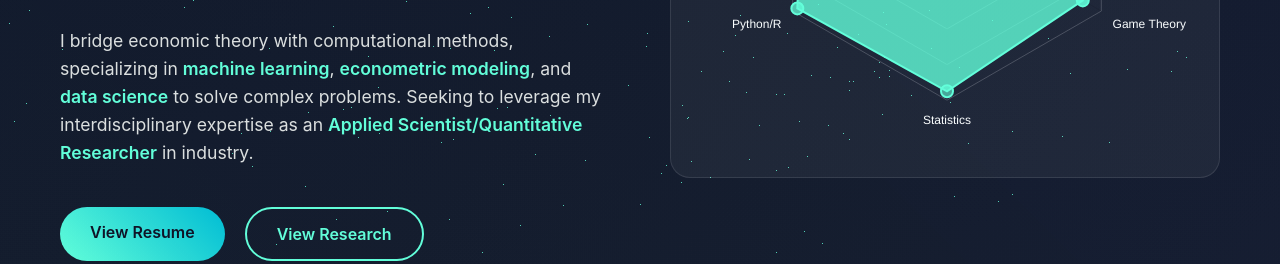
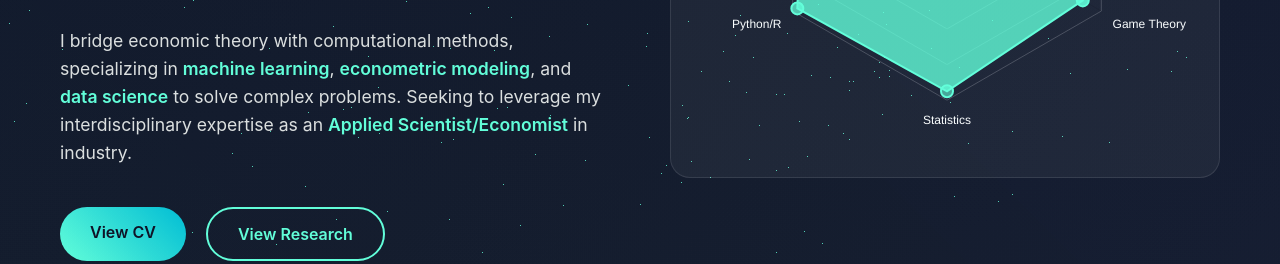
Before and after one commit to Tekdirfan/tekdirfan.github.io, a plain HTML site: page index.html in a window 1280 px wide. Shown: the part 536-800 px from the top of the page. Drawn offline with nearby package versions, Linux system fonts and the light colour scheme.

Commit message:
Update index.html

```diff
--- a/index.html
+++ b/index.html
@@ -700,10 +700,10 @@
                         <h1 class="fade-in-up stagger-1">Welcome to My Webpage!</h1>
                         <p class="subtitle fade-in-up stagger-2">PhD Candidate in <strong style="color: #64ffda;">Economics</strong> with joint affiliation in <strong style="color: #64ffda;">Computer Science</strong></p>
                         <p class="description fade-in-up stagger-3">
-                             I bridge economic theory with computational methods, specializing in <span style="color: #64ffda; font-weight: 600;">machine learning</span>, <span style="color: #64ffda; font-weight: 600;">econometric modeling</span>, and <span style="color: #64ffda; font-weight: 600;">data science</span> to solve complex problems. Seeking to leverage my interdisciplinary expertise as an <span style="color: #64ffda; font-weight: 600;">Applied Scientist/Quantitative Researcher</span> in industry.
+                             I bridge economic theory with computational methods, specializing in <span style="color: #64ffda; font-weight: 600;">machine learning</span>, <span style="color: #64ffda; font-weight: 600;">econometric modeling</span>, and <span style="color: #64ffda; font-weight: 600;">data science</span> to solve complex problems. Seeking to leverage my interdisciplinary expertise as an <span style="color: #64ffda; font-weight: 600;">Applied Scientist/Economist</span> in industry.
                         </p>
                         <div class="cta-buttons fade-in-up stagger-4">
-                            <a href="https://drive.google.com/file/d/1dwbJa707QZNdJj6ZrNervmiMTxZHdaHm/view" class="btn btn-primary" target="_blank" rel="noopener noreferrer">View Resume</a>
+                            <a href="https://drive.google.com/file/d/1p0RX4Ni3jkN1l5_ArXF6DK7pn1AcCA5f/view" class="btn btn-primary" target="_blank" rel="noopener noreferrer">View CV</a>
                             <a href="#research" class="btn btn-secondary">View Research</a>
                         </div>
                     </div>
```
